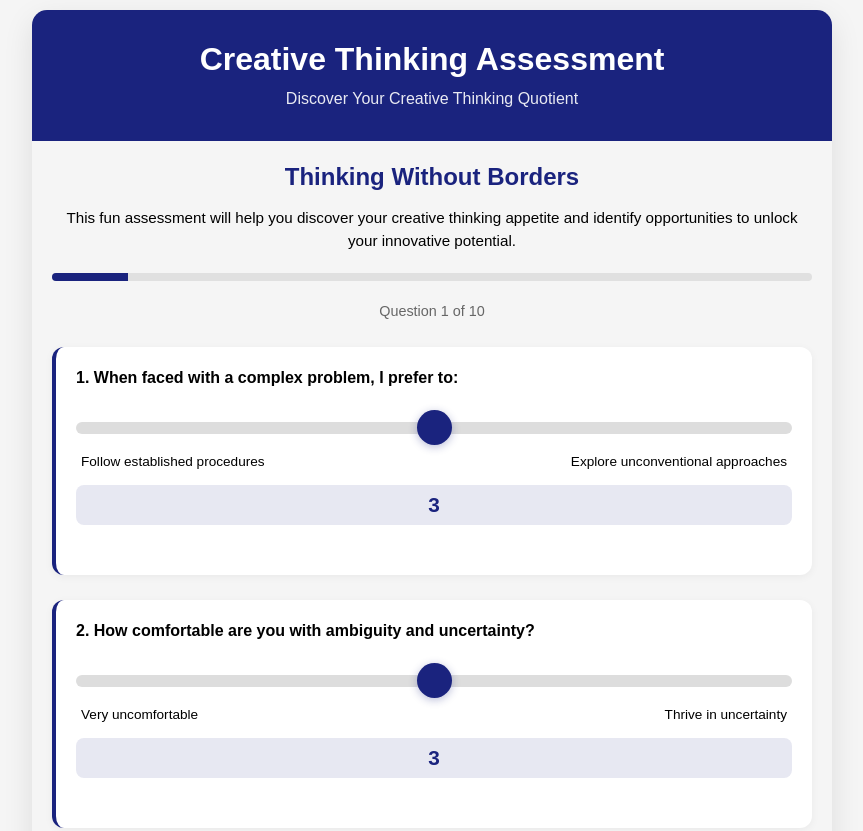
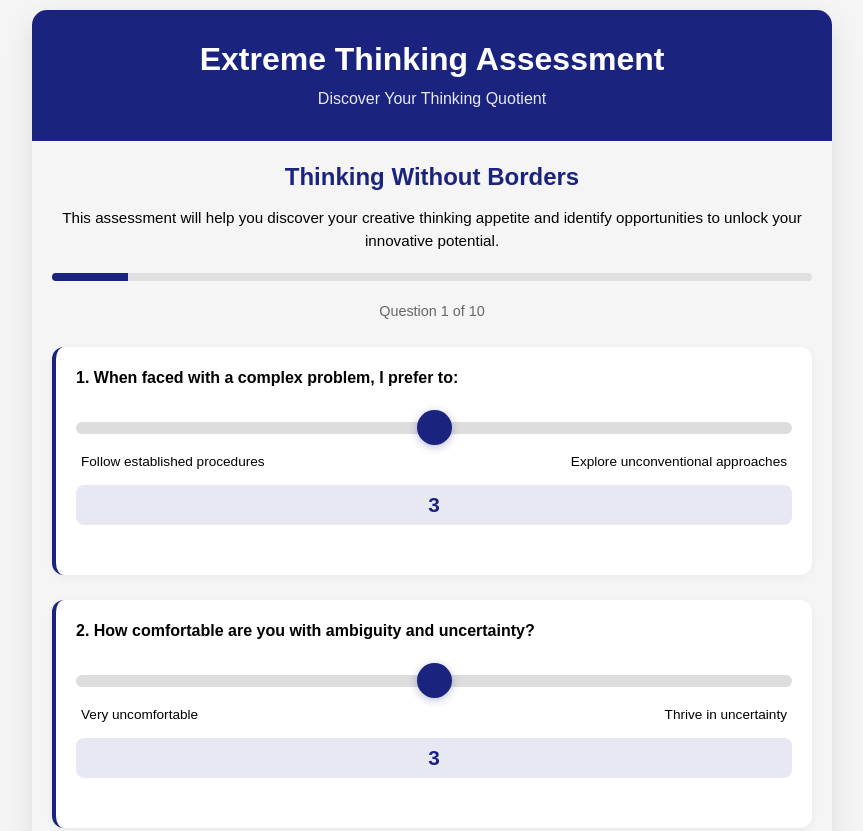
Before and after one commit to BruceWade15/Extremethinking, a plain HTML site: page index.html in a window 1280 px wide. Shown: the top 831 px of the page, without its empty margins (208-1071 px from the left). Drawn offline with Linux system fonts and the light colour scheme.

Commit message:
Update index.html

```diff
--- a/index.html
+++ b/index.html
@@ -3,7 +3,7 @@
 <head>
     <meta charset="UTF-8">
     <meta name="viewport" content="width=device-width, initial-scale=1.0, user-scalable=no">
-    <title>Creative Thinking Assessment - Extreme Thinking</title>
+    <title>Extreme Thinking Assessment - Extreme Thinking</title>
     <style>
         * {
             margin: 0;
@@ -369,14 +369,14 @@
 <body>
     <div class="container">
         <div class="header">
-            <h1>Creative Thinking Assessment</h1>
-            <p>Discover Your Creative Thinking Quotient</p>
+            <h1>Extreme Thinking Assessment</h1>
+            <p>Discover Your Thinking Quotient</p>
         </div>
 
         <div class="assessment-content">
             <div class="intro">
                 <h2>Thinking Without Borders</h2>
-                <p>This fun assessment will help you discover your creative thinking appetite and identify opportunities to unlock your innovative potential.</p>
+                <p>This assessment will help you discover your creative thinking appetite and identify opportunities to unlock your innovative potential.</p>
                 <div class="progress-bar">
                     <div class="progress-fill" id="progressFill"></div>
                 </div>
@@ -536,8 +536,7 @@
                 answers.push(parseInt(document.getElementById(`q${i}`).value));
             }
 
-            const totalScore = answers.reduce((sum, answer) => sum + answer, 0);
-            const percentage = (totalScore / 50) * 100;
+
 
             let category, description, badgeClass;
 
@@ -563,7 +562,6 @@
                 description = "You're a Developing Thinker who may feel most comfortable with established methods and clear guidelines. This isn't a limitation – it's simply your starting point! Creative thinking can be learned and developed. With the right support and frameworks, you can unlock innovative thinking abilities you didn't know you had.";
             }
 
-            document.getElementById('scoreDisplay').textContent = `${totalScore}/50 (${Math.round(percentage)}%)`;
             document.getElementById('resultBadge').textContent = category;
             document.getElementById('resultBadge').className = `result-badge`;
             document.getElementById('resultDescription').textContent = description;
```
